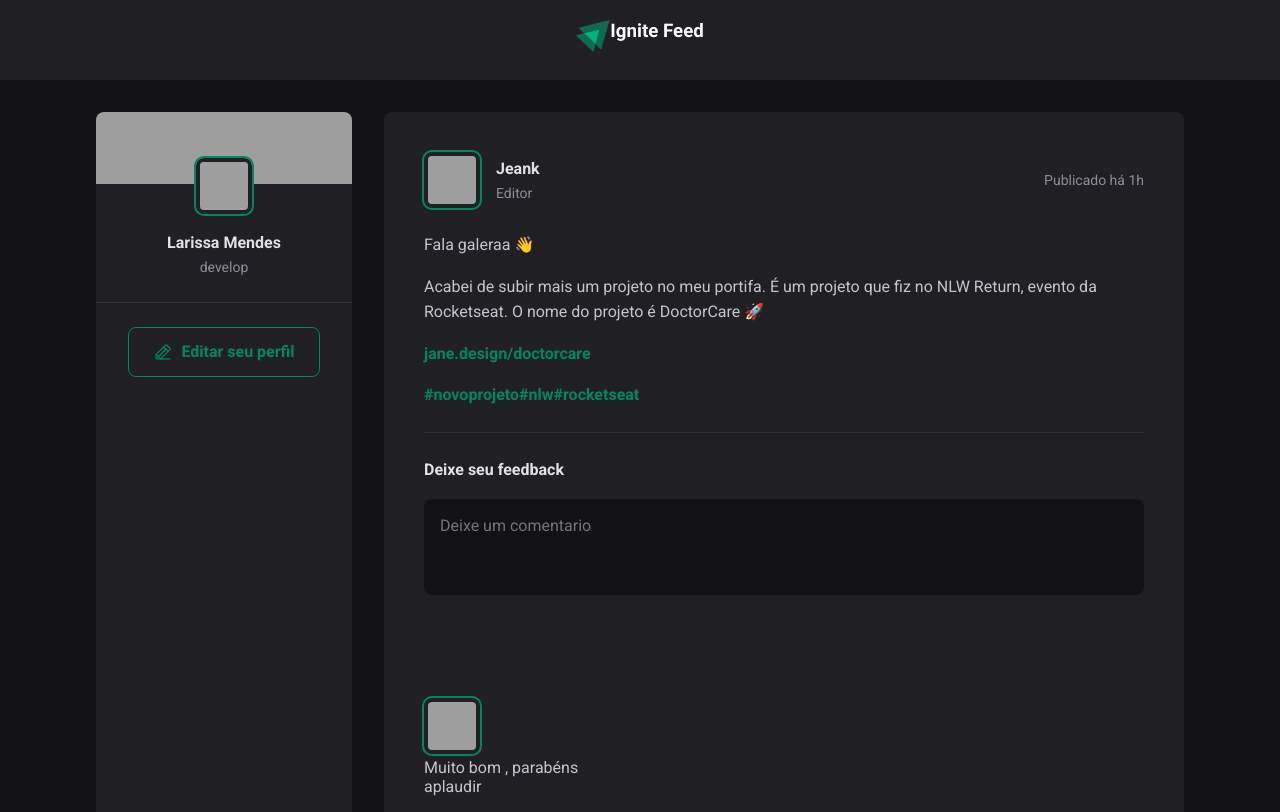
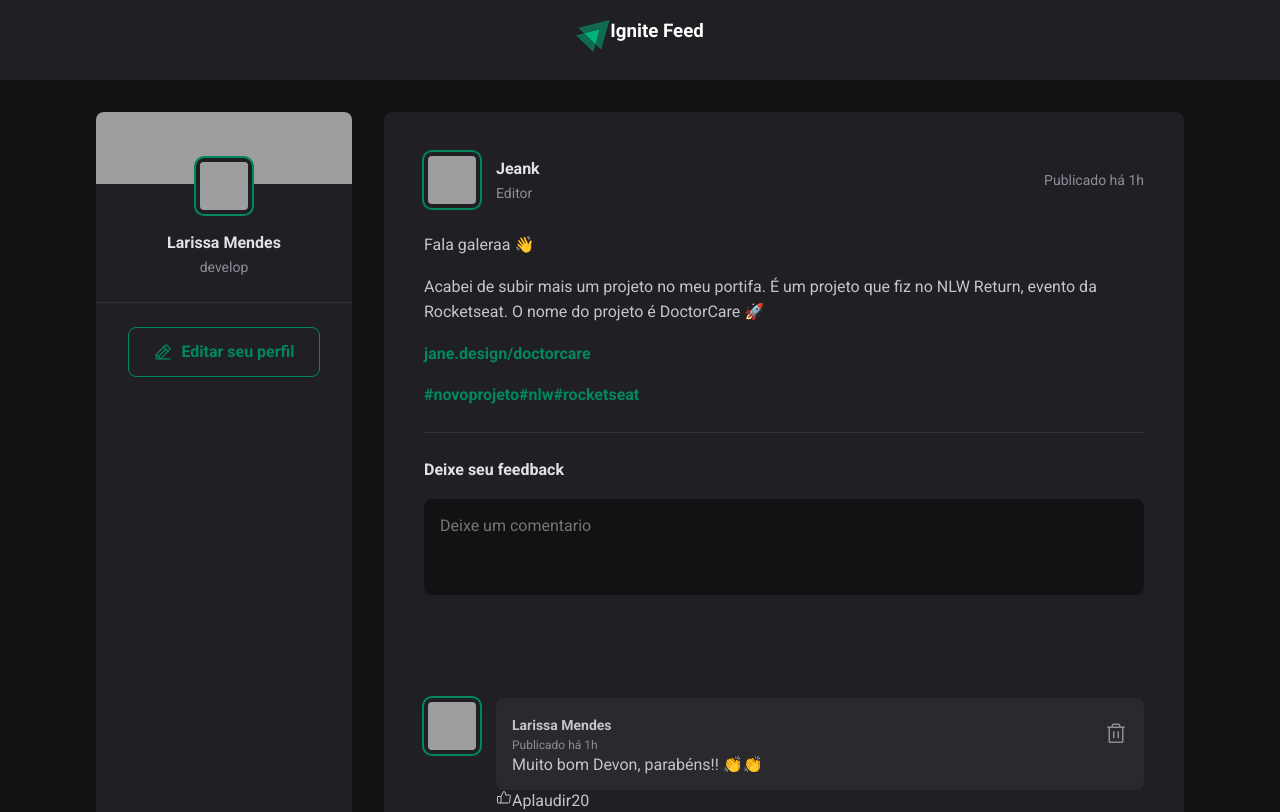
Before and after one commit to mendesrl/Ignite-timeline-without-ts, a React (Vite) app: page / in a window 1280 px wide. Shown: the top 812 px of the page. Built offline with nearby package versions, Linux system fonts and the light colour scheme; grey boxes are pictures that could not be loaded.

Commit message:
add and styling component

```diff
--- a/src/components/Comment.jsx
+++ b/src/components/Comment.jsx
@@ -1,22 +1,34 @@
-import styles from './Comment.module.css'
-import { Avatar } from './Avatar'
+import styles from "./Comment.module.css";
+import { Avatar } from "./Avatar";
+import { ThumbsUp, Trash } from "phosphor-react";
 
-export function Comment () {
+export function Comment() {
   return (
     <div className={styles.comment}>
       <Avatar />
 
       <div className={styles.commentBox}>
         <div className={styles.commentContent}>
-                    <header></header>
-                    <p>Muito bom , parabéns</p>
+          <header>
+            <div className={styles.authorAndTime}>
+              <strong>Larissa Mendes</strong>
+              <time title="01 de Maio as 08:13h" dateTime="2022-05-01">
+                Publicado há 1h
+              </time>
+            </div>
 
+            <button title="Deletar Comentario">
+              <Trash size={24} />
+            </button>
+          </header>
+          <p>Muito bom Devon, parabéns!! 👏👏</p>
         </div>
         <footer>
-                    aplaudir
+          <ThumbsUp />
+          Aplaudir
+          <span>20</span>
         </footer>
-
       </div>
     </div>
-    )
+  );
 }
--- a/src/components/Comment.module.css
+++ b/src/components/Comment.module.css
@@ -1,11 +1,54 @@
 .comment{
+    margin-top: 1.5rem;
+    display: flex;
+    gap: 1rem;
+}
+
+
+.commentBox {
+    flex: 1;
+}
+
+.commentContent {
+    background: var(--gray-700);
+    border-radius: 8px;
+    padding: 1rem;
 
 }
 
-.commentBox {
-
+.commentContent header {
+    display: flex;
+    align-items: center;
+    justify-content: space-between;
 }
 
-.commentContent {
+.authorAndTime {
+    display: flex;
+    flex-direction: column;
+}
 
+.authorAndTime strong {
+    display: block;
+    font-size: 0.875rem;
+    line-height: 1.6;
 }
+
+.authorAndTime time {
+    display: block;
+    font-size: 0.75rem;
+    line-height: 1.6;
+    color: var(--gray-400);
+}
+
+.commentContent header button {
+    background: transparent;
+    border: 0;
+    color: var(--gray-400);
+    cursor: pointer;
+    line-height: 0;
+    border-radius: 2px;
+}
+
+.commentContent header button:hover {
+    color: var(--red-500);
+}
```
Lines whose indentation alone changed are shown as unchanged.
